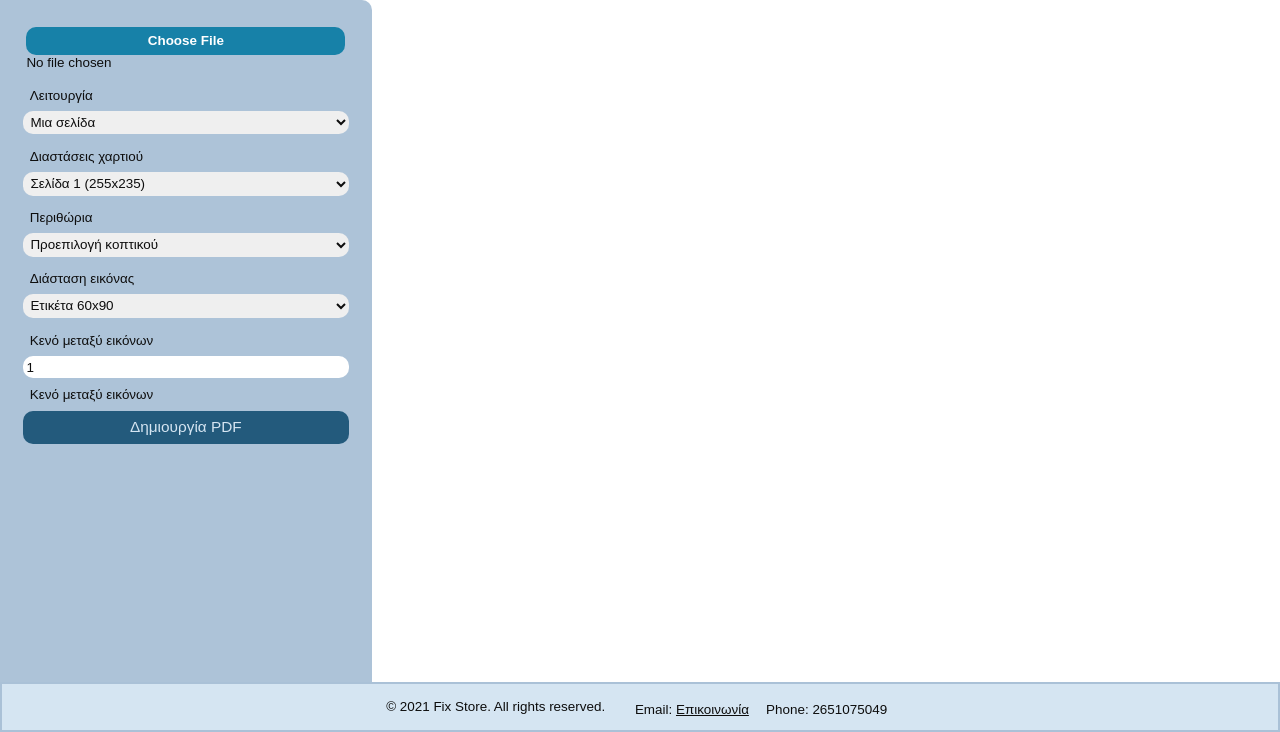
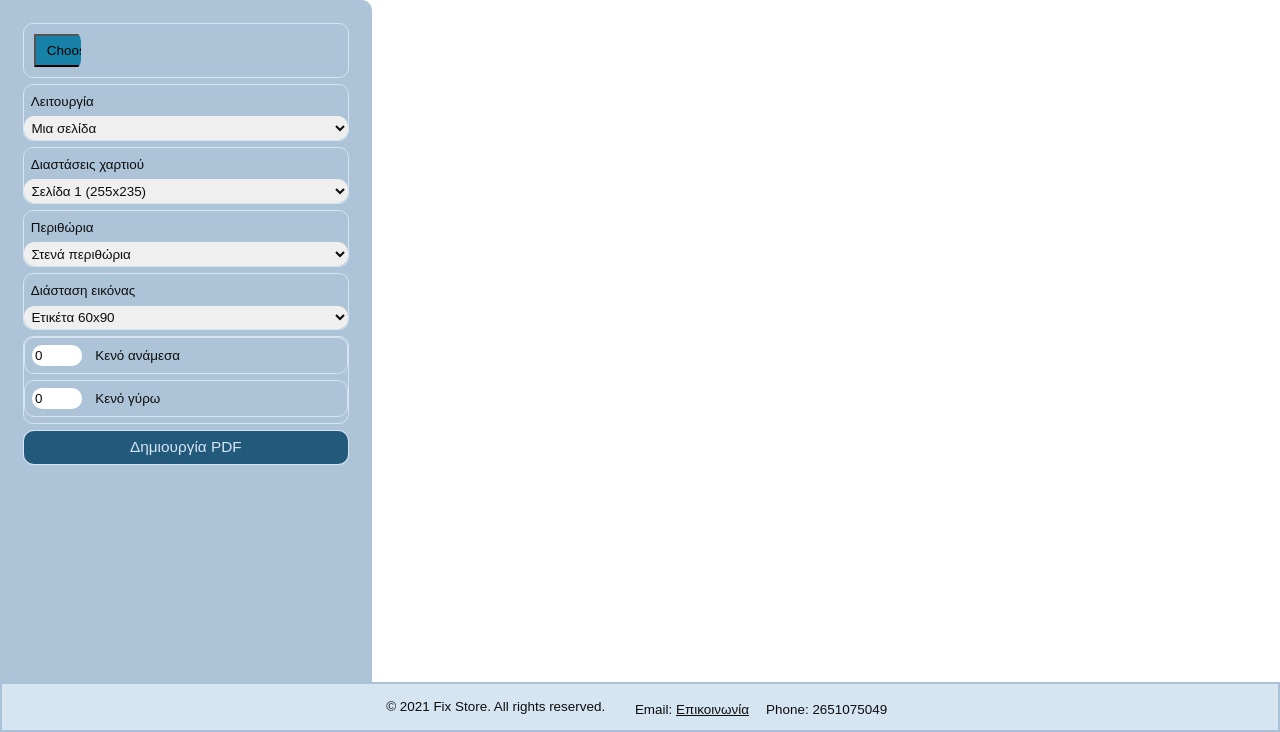
Before and after one commit to GiorgosSarakatsanos/Grid_Web_app, a Flask app: page / in a window 1280 px wide. Shown: the part 68-800 px from the top of the page. Run offline with Flask 3, Linux system fonts and the light colour scheme.

Commit message:
reduce inputs space by inline them

```diff
--- a/forms.py
+++ b/forms.py
@@ -12,6 +12,7 @@ class ImageForm(FlaskForm):
 
     paper_size = SelectField('Paper Size', choices=[
         ('255x235', '235 mm x 255 mm'),
+        ('255x235', '235 mm x 255 mm'),
         ('255x210', '255 mm x 210 mm'),
         ('487x330', '330 mm x 487 mm'),
         ('350x330', '330 mm x 350 mm'),
@@ -20,11 +21,13 @@ class ImageForm(FlaskForm):
         ('Custom', 'Custom')
         ], validators=[DataRequired()])
 
-    gap = FloatField('Gap Between Images (mm)', default=1, validators=[Optional(), NumberRange(min=1)])
+    gap = FloatField('Gap Between Images (mm)', default=0, validators=[Optional(), NumberRange(min=0)])
+    padding = FloatField('Padding (mm)', default=0, validators=[Optional(), NumberRange(min=0)])
+    font_size = IntegerField('Font Size (px)', default=8, validators=[Optional(), NumberRange(min=0)])
 
     img_size = SelectField('Image Size', choices=[
 
-        ('Sticker', 'Sticker (90mm x 60mm)'),
+        ('Sticker', 'Sticker (60mm x 90mm)'),
         ('Card', 'Card (85mm x 55mm)'),
         ('Square', 'Square (55mm x 55mm)'),
         ('Custom', 'Custom')
--- a/static/css/style.css
+++ b/static/css/style.css
@@ -63,21 +63,17 @@ select{
 
 input, textarea{
     display: inline-block;
-    width: 100%;
+    margin: var(--m-gap);
     padding: var(--s-gap);
     border: none;
     border-radius: var(--border-radius);
     color: var(--text-color);
     font-size: var(--small-font-size);
+    max-width: 50px;
+    overflow: hidden;
+    text-overflow: ellipsis;
         }
-        input::file-selector-button {
-            width: 100%;
-            color: white;
-            display: block;
-            font-weight: bold;
-            border: none;
-            border-radius: var(--border-radius);
-        }
+
         input[type="file"]::file-selector-button {
             background-color: var(--button-color-hover);
             padding: var(--m-gap) var(--l-gap);
@@ -188,6 +184,13 @@ embed {
 
 .form-group {
     margin-bottom: var(--s-gap);
+    border: solid var(--light-color) 1px;
+    border-radius: var(--border-radius);
+    font-family: Arial, Helvetica, sans-serif;
+}
+
+.field-group {
+    white-space:nowrap;
 }
 
 footer {
--- a/templates/index.html
+++ b/templates/index.html
@@ -37,10 +37,11 @@
                             </select>
                         </div>
                         <div class="form-group" id="numbering-fields">
-                            <input type="number" name="start_number" placeholder="Αρχικός αριθμός"><label for="start_number">Αρχικός αριθμός</label>
-                            <input type="number" name="end_number" placeholder="Τελικός αριθμός"><label for="end_number">Τελικός αριθμός</label>
-                            <input type="number" name="offset_number_x" value="8" placeholder="Offset X"><label for="offset_number_x">Απόσταση από αριστερά</label>
-                            <input type="number" name="offset_number_y" value="23" placeholder="Offset Y"><label for="offset_number_y">Απόσταση από κάτω</label>
+                            <div class="field-group"><input type="number" name="start_number"><label for="start_number">Αρχικός αριθμός</label></div>
+                            <div class="field-group"><input type="number" name="end_number"><label for="end_number">Τελικός αριθμός</label></div>
+                            <div class="field-group"><input type="number" name="offset_number_x" value="8"><label for="offset_number_x">Απόσταση από αριστερά</label></div>
+                            <div class="field-group"><input type="number" name="offset_number_y" value="23"><label for="offset_number_y">Απόσταση από κάτω</label></div>
+                            <div class="field-group"><input type="number" name="font_size" value="8"><label for="offset_number_y">Μέγεθος γραμματοσειράς</label></div>
                         </div>
                     </div>
 
@@ -58,8 +59,8 @@
                             </select>
                         </div>
                         <div class="form-group" id="toggleCustomSize">
-                            <input type="number" name="custom_paper_width" placeholder="Προσαρμοσμένο πλάτος">
-                            <input type="number" name="custom_paper_height" placeholder="Προσαρμοσμένο ύψος">
+                            <div class="input-group"><input type="number" name="custom_paper_width"><label for="custom_paper_width">Πλάτος</label></div>
+                            <div class="input-group"><input type="number" name="custom_paper_height"><label for="custom_paper_height">Ύψος</label></div>
 
                         </div>
                     </div>
@@ -67,16 +68,16 @@
                         <div class="form-group">
                             <span>Περιθώρια</span>
                             <select name="margin_options" id="margin" required>
+                                <option value="narrow margin">Στενά περιθώρια</option>
                                 <option value="cutter standard">Προεπιλογή κοπτικού</option>
-                                <option value="narrow margin">Στενά περιθώρια</option>
                                 <option value="Custom">Προσαρμογή</option>
                             </select>
                         </div>
                         <div class="form-group" id="toggleCustomMargins">
-                            <input type="number" name="custom_margin_top" placeholder="Custom margin top"><label for="custom_margin_top">Απόσταση από πάνω</label>
-                            <input type="number" name="custom_margin_right" placeholder="Custom margin righ"><label for="custom_margin_right">Απόσταση από δεξιά</label>
-                            <input type="number" name="custom_margin_bottom" placeholder="Custom margin bottom"><label for="custom_margin_bottom">Απόσταση από κάτω</label>
-                            <input type="number" name="custom_margin_left" placeholder="Custom margin left"><label for="custom_margin_left">Απόσταση από αριστερά</label>
+                            <div class="input-group"><input type="number" name="custom_margin_top"><label for="custom_margin_top">Απόσταση από πάνω</label></div>
+                            <div class="input-group"><input type="number" name="custom_margin_right"><label for="custom_margin_right">Απόσταση από δεξιά</label></div>
+                            <div class="input-group"><input type="number" name="custom_margin_bottom"><label for="custom_margin_bottom">Απόσταση από κάτω</label></div>
+                            <div class="input-group"><input type="number" name="custom_margin_left"><label for="custom_margin_left">Απόσταση από αριστερά</label></div>
 
                         </div>
                     </div>
@@ -90,12 +91,12 @@
                         </select>
                     </div>
                     <div class="form-group" id="toggleCustomImgSize">
-                        <input type="number" name="custom_image_width" placeholder="Πλάτος εικόνας"><label for="custom_image_height">Πλάτος εικόνας</label>
-                        <input type="number" name="custom_image_height" placeholder="Ύψος εικόνας"><label for="custom_image_height">Ύψος εικόνας</label>
+                        <div class="input-group"><input type="number" name="custom_image_width"><label for="custom_image_height">Πλάτος εικόνας</label></div>
+                        <div class="input-group"><input type="number" name="custom_image_height"><label for="custom_image_height">Ύψος εικόνας</label></div>
                     </div>
                     <div class="form-group">
-                        <span>Κενό μεταξύ εικόνων</span>
-                        <input type="number" name="gap" placeholder="Κενά εικόνας" value="1" required><label for="gap">Κενό μεταξύ εικόνων</label>
+                        <div class="form-group"><input type="number" name="gap" value="0" required><label for="gap">Κενό ανάμεσα</label></div>
+                        <div class="form-group"><input type="number" name="padding" value="0" required><label for="padding">Κενό γύρω</label></div>
                     </div>
                     <div class="form-group">
                         <button type="submit" class="button">Δημιουργία PDF</button>
--- a/utils.py
+++ b/utils.py
@@ -22,7 +22,7 @@ def get_paper_size(size, custom_width=None, custom_height=None):
 
 def img_size(size, custom_width=None, custom_height=None):
     sizes = {
-        'Sticker': (90 * mm, 60 * mm),
+        'Sticker': (60 * mm, 90 * mm),
         'Card': (85 * mm, 55 * mm),
         'Square': (55 * mm, 55 * mm),
         'Custom': (custom_width, custom_height)
@@ -78,8 +78,8 @@ def generate_pdf(image_path: str, form):
                                 form.custom_margin_left.data)
         margin_top, margin_right, margin_bottom, margin_left = margins
 
-        padding = 1 * mm
-        gap = (form.gap.data or 1) * mm
+        padding = (form.padding.data or 0) * mm
+        gap = (form.gap.data or 0) * mm
 
         x = margin_left + padding
         y = height - margin_top - img_size(form.img_size.data, form.custom_image_width.data, form.custom_image_height.data)[1] - padding
@@ -110,8 +110,9 @@ def generate_pdf(image_path: str, form):
         margin_right = (form.custom_margin_right.data or 17) * mm
         margin_top = (form.custom_margin_top.data or 15) * mm
         margin_bottom = (form.custom_margin_bottom.data or 15) * mm
-        padding = 1 * mm
-        gap = (form.gap.data or 1) * mm
+        padding = (form.padding.data or 0) * mm
+        gap = (form.gap.data or 0) * mm
+        font_size = (form.font_size.data or 8)
 
         offset_number_y = (form.offset_number_x.data or 0) * mm
         offset_number_x = (form.offset_number_y.data or 0) * mm
@@ -123,7 +124,9 @@ def generate_pdf(image_path: str, form):
 
         x = margin_left + padding   # Initial ud/down position
         y = height - margin_top - img_height - padding # Initial left right position
-        number = start_number
+        number = start_number # Initial number
+
+
 
         while number <= end_number:
             if y <= margin_bottom:
@@ -136,6 +139,7 @@ def generate_pdf(image_path: str, form):
                     c.showPage() # Show the next page
                     y = height - margin_top - img_height - padding  # Reset y position
             c.drawImage(temp_image_path, x, y, width=img_width, height=img_height) # Draw the image
+            c.setFont("Times-Roman", form.font_size.data)  # Set font to Times New Roman, size 8
             c.drawString(x + offset_number_x, y + offset_number_y, str(number))   # Draw the number
             number += 1 # Increment the number
             x += img_width + gap + padding * 2 # Move to the next column
```
Also changed, not shown: 1 other file.
